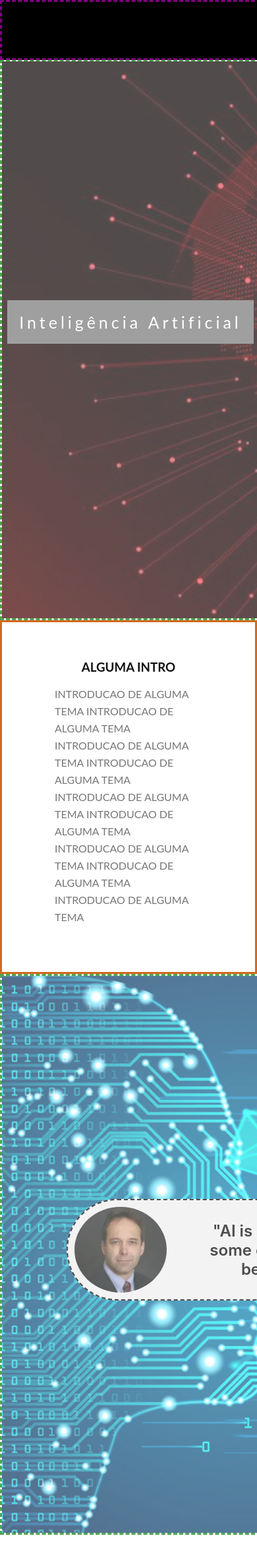
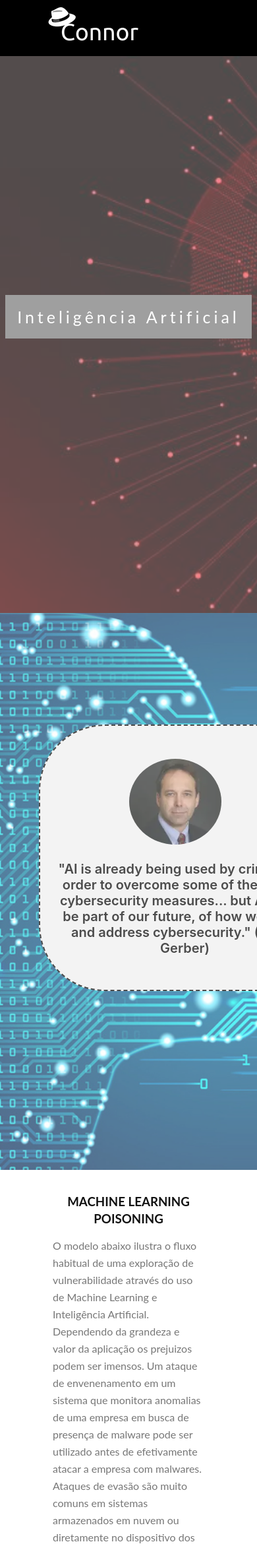
Before and after one commit to GelsonFilho/IA_WebPage, a PHP site: page / in a window 390 px wide; the page is wider, and only the part inside the window is pictured. Shown: the top 2343 px of that part at 66% size. Run offline with PHP 8.4, Linux system fonts and the light colour scheme.

Commit message:
Main Final Version

```diff
--- a/Static/assets/css/style.css
+++ b/Static/assets/css/style.css
@@ -19,8 +19,13 @@ h3 {
     color: #111;
     text-transform: uppercase;
     text-align: center;
-    padding-top: 5px;
+    padding-top: 10px;
     margin-bottom: 15px;
+}
+
+h3.explanation{
+    display: block;
+    margin-top: 30px;
 }
 .container-cabecalho{
     position: fixed;
@@ -28,11 +33,10 @@ h3 {
     height: 85px;
 	background: black;
     z-index: 1;
-    border: 3px dashed purple;
 }
 .imagem-cabecalho{
-    padding-left: 482px;
-    padding-top: 10px;
+    position: absolute;
+    left: 487px;
 }
 .footer {
     height: 30px;
@@ -53,14 +57,13 @@ h3 {
     background-repeat: no-repeat;
     background-size: cover;
     background-attachment: fixed;
-
-    border: 3px dashed green;
 }
 .caixa0 {
-    top: 90px;
+    top: 85px;
     background-image: url(/Static/assets/imagens/imagem0.jpg);
 }
 .caixa1 {
+    top: 85px;
     background-image: url(/Static/assets/imagens/imagem1.jpg);
 }
 .caixa2 {
@@ -105,10 +108,15 @@ h3 {
     line-height: 26px;
     text-align: justify;
     padding: 50px 80px;
-    border: 3px chocolate solid;
 }
 .conteudo-first{
     margin-top: 90px;
+}
+
+.imagem-content{
+    display: block;
+    width: 400px;
+    margin: 0 auto;
 }
 /*############################################################  final conteúdo  ############################################################*/
 
@@ -118,8 +126,6 @@ h3 {
 
 /*------------------------------------------------ começo conteiner citação ------------------------------------------------*/
 .citacao-conteiner{
-
-
     position: absolute;
     top: 40%;
     left: 25%;
@@ -129,7 +135,6 @@ h3 {
     border: 2px dashed black;
     border-radius: 100px;
 }
-
 /*------------------------------------------------ final conteiner citação ------------------------------------------------*/
 
 /*---------------------------------------------------------------------------------------------------------------------------------------------*/
@@ -144,7 +149,6 @@ h3 {
     background-size: cover;
     border-radius: 50%;
 }
-
 .citacao-foto1{
     background-image: url(/Static/assets/imagens/johan-gerber.jpg);
 }
@@ -198,7 +202,6 @@ h3 {
     width: 100%;
     height: 100%;
     background-image: url(/Static/assets/imagens/facens.jpg);
-    border: 5px red dashed;
 }
 .conteiner-integrantes1, .conteiner-integrantes2, .conteiner-integrantes3, .conteiner-integrantes4, .conteiner-integrantes5{
     display: block;
@@ -298,7 +301,43 @@ h3 {
 
 @media (max-width: 600px) {
     .caixa6 {
-        background-image: url(/Static/assets/imagens/Imagem7-2.png);
+        background-image: url(/Static/assets/imagens/Imagem7.png);
+    }
+    .imagem-cabecalho{
+        left: 50px;
+        padding-top: 10px;
+    }
+    .citacao-conteiner{
+        position: absolute;
+        top: 20%;
+        left: 15%;
+        width: 450px;
+        height: 400px;
+        background: #EEEEEE;
+        border: 2px dashed black;
+        border-radius: 100px;
+    }
+    .citacao-foto1, .citacao-foto2, .citacao-foto3, .citacao-foto4, .citacao-foto5{
+        position: absolute;
+        top: 50px;
+        left: 30%;
+        width: 140px;
+        height: 130px;
+        background-size: cover;
+        border-radius: 50%;
+    }
+    .citacao-descricao{
+        display: block;
+        position: relative;
+        top: 155px;
+        left: -115px;
+        width: 400px;
+        font-family: 'Inter';
+        font-style: normal;
+        font-weight: 600;
+        font-size: 20px;
+        color: black;
+        ;
     }
     .conteiner-integrantes{
         display: block;
@@ -306,7 +345,7 @@ h3 {
         width: 100%;
         height: 100%;
         background-image: url(/Static/assets/imagens/facens.jpg);
-        border: 5px red dashed;
+
     }
     .conteiner-integrantes1, .conteiner-integrantes2, .conteiner-integrantes3, .conteiner-integrantes4, .conteiner-integrantes5{
         display: block;
@@ -370,4 +409,5 @@ h3 {
         left: 170px;
         background-image: url(/Static/assets/imagens/github.png);
     }
+
 }
--- a/Static/index.html
+++ b/Static/index.html
@@ -19,14 +19,6 @@
             <span class="titulo">Inteligência Artificial</span>
         </div>
     </div>
-    <div class="conteudo-first">
-        <h3>ALGUMA INTRO</h3>
-        <p>
-            INTRODUCAO DE ALGUMA TEMA INTRODUCAO DE ALGUMA TEMA INTRODUCAO DE ALGUMA TEMA INTRODUCAO DE
-            ALGUMA TEMA INTRODUCAO DE ALGUMA TEMA INTRODUCAO DE ALGUMA TEMA INTRODUCAO DE ALGUMA TEMA INTRODUCAO DE ALGUMA TEMA
-            INTRODUCAO DE ALGUMA TEMA
-        </p>
-    </div>
     <div class="caixa1">
         <div class="citacao-conteiner">
             <div class="citacao-foto1">
@@ -36,13 +28,14 @@
         </div>
     </div>
     <div class="conteudo">
-        <h3>Explanation</h3>
+        <h3 class="explanation">Machine Learning Poisoning</h3>
         <p>
-            O modelo ao lado ilustra o fluxo habitual de uma exploração de vulnerabilidade através do uso de Machine Learning e Inteligência Artificial.
+            O modelo abaixo ilustra o fluxo habitual de uma exploração de vulnerabilidade através do uso de Machine Learning e Inteligência Artificial.
             Dependendo da grandeza e valor da aplicação os prejuizos podem ser imensos. Um ataque de envenenamento em um sistema que monitora anomalias de uma empresa em busca de
             presença de malware pode ser utilizado antes de efetivamente atacar a empresa com malwares. Ataques de evasão são muito comuns em sistemas armazenados em nuvem
             ou diretamente no dispositivo dos usuários, utilizando de um modelo de ataque onde o dado de entrada para o modelo de Machine Learning é substituído.
         </p>
+        <img class="imagem-content" src="/Static/assets/imagens/content.png"  alt="">
     </div>
     <div class="caixa2">
         <div class="citacao-conteiner">
@@ -53,7 +46,7 @@
         </div>
     </div>
     <div class="conteudo">
-        <h3>Explicação</h3>
+        <h3>Segurança Empresarial</h3>
         <p>
             O aprendizado de máquina pode analisar grandes quantidades de dados de maneira muito eficiente. Além disso, os sistemas de segurança cibernética geram milhões de dados,
             portanto a tecnologia bem se encaixa à área. Se você entende como analisar os dados, deve ser capaz de encontrar os desvios de padrão que podem significar “ameaças”.
@@ -72,7 +65,7 @@
         </div>
     </div>
     <div class="conteudo">
-        <h3>Paralaxxx</h3>
+        <h3>Impacto Financeiro</h3>
         <p>
             Em um cenário onde a média global de um ataque com vazamento de dados é de 4,35 milhões de dólares (dados de 2022) é importante a conexão entre a Inteligência Artificial e a
             Segurança Cibernética. No mundo corporativo esta redução de custo se dá através do uso de plataformas que, ao utilizar diferentes métodos e conceitos de IA, permite a
@@ -92,7 +85,7 @@
         </div>
     </div>
     <div class="conteudo">
-        <h3>Explanation</h3>
+        <h3>Algoritmos de Aprendizagem</h3>
         <p>
             Na área da Inteligência Artificial, o assunto da vez é “Machine Learning” seja ele supervisionado ou não, dependendo de cada aplicação em específico.
             Cerca de 80 a 90% das empresas de segurança atuais utilizam Machine Learning, segundo Chuck Everette, o diretor de Advocacia Cybersecurity da DeepInstinct.
@@ -111,38 +104,6 @@
                                             the problems and you don’t understand the technology” (Bruce Schneier)</p>
             </div>
         </div>
-    </div>
-    <div class="conteudo">
-        <h3>Paralaxxx</h3>
-        <p>
-            Na área da Inteligência Artificial, o assunto da vez é “Machine Learning” seja ele supervisionado ou não, dependendo de cada aplicação em específico.
-            Cerca de 80 a 90% das empresas de segurança atuais utilizam Machine Learning, segundo Chuck Everette, o diretor de Advocacia Cybersecurity da DeepInstinct.
-            Basicamente elas estão fazendo uma extração de dados supervisionados, buscando padrões e construindo seus algoritmos ao redor disso para então aplicá-los.
-            Milhões de amostras são analisadas com a finalidade de treinar os algoritmos. Alguns muito utilizados são: K-means, Naive Bayes, Regressão Linear e K-vizinhos mais próximos (Knn).
-            Junto a eles alguns outros algoritmos podem serem explorados: Redes Neurais, Máquina de Vetores de Suporte, Algoritmo Genético, Random Forest, Gradient Boosting, Fuzzy,
-            Algoritmos de Buscas (por largura e/ou profundidade), etc.
-        </p>
-    </div>
-
-    </div>
-    <div class="caixa5">
-        <div class="citacao-conteiner">
-            <div class="citacao-foto5">
-                <p class="citacao-descricao">“If you think technology can solve your security problems, then you don’t understand the problems
-                    and you don’t understand the technology” (Bruce Schneier)</p>
-            </div>
-        </div>
-    </div>
-    <div class="conteudo">
-        <h3>Paralaxxx</h3>
-        <p>
-            Lorem ipsum dolor sit amet, consectetur adipiscing elit, sed do eiusmod tempor incididunt ut labore et
-            dolore magna aliqua.
-            Ut enim ad minim veniam, quis nostrud exercitation ullamco laboris nisi ut aliquip ex ea commodo consequat.
-            Duis aute irure dolor in reprehenderit in voluptate velit esse cillum dolore eu fugiat nulla pariatur.
-            Excepteur sint occaecat cupidatat non proident, sunt in culpa qui officia deserunt mollit anim id est
-            laborum.
-        </p>
     </div>
   <!----------------------------------------------------------------------RASCUNHO------------------------------------------------------------------------------------>
 
```
Also changed, not shown: Static/assets/imagens/Imagem7-1.png (added), Static/assets/imagens/Imagem7-2.png (deleted), Static/assets/imagens/Imagem7.png, Static/assets/imagens/content.png (added), Static/assets/imagens/imagem6-1.png (added), Static/assets/imagens/imagem6-2.png (deleted), Static/assets/imagens/imagem6.png.
